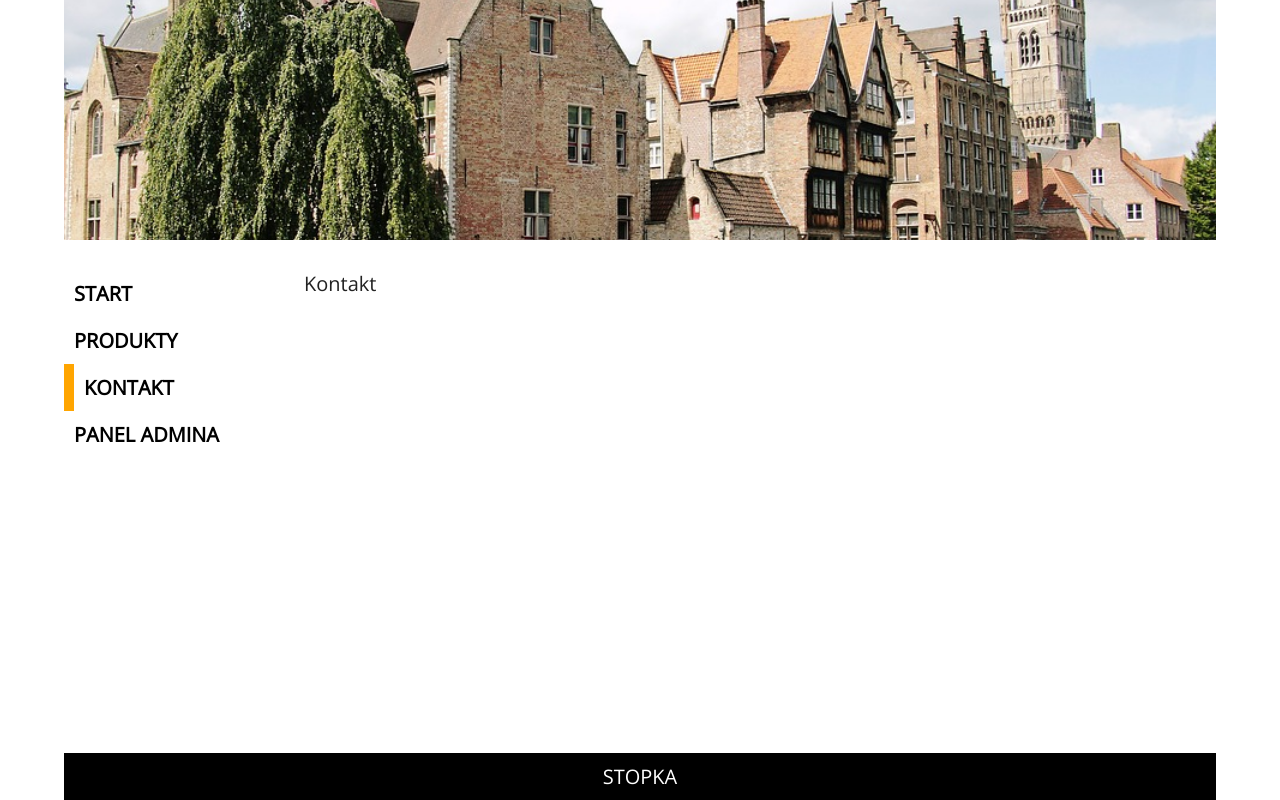
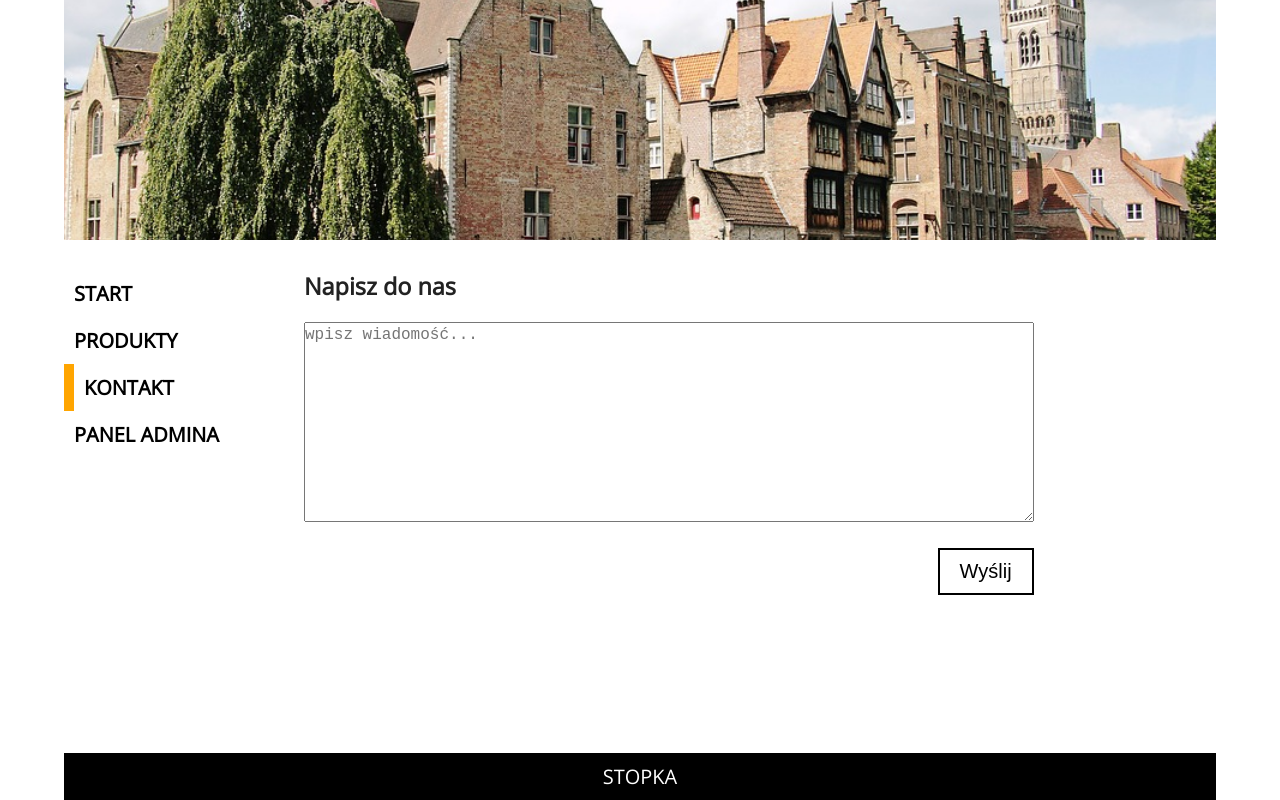
Before and after one commit to Gosvami-Sukadeva/SPA-project-2-React-router, a React (Create React App) app: page /contact in a window 1280 px wide. Built offline with nearby package versions, Linux system fonts and the light colour scheme.

Commit message:
contact and protection from losses data

```diff
--- a/src/pages/ContactPage.js
+++ b/src/pages/ContactPage.js
@@ -1,7 +1,51 @@
 import React from "react";
+import "../styles/ContactPage.css";
+import { Prompt } from "react-router-dom";
 
-const ContactPage = () => {
-  return <div>Kontakt</div>;
-};
+class ContactPage extends React.Component {
+  state = {
+    value: "",
+    isEmpty: true,
+  };
+  handleSubmit = (e) => {
+    e.preventDefault();
+    this.setState({
+      value: "",
+      isEmpty: true,
+    });
+  };
+  handleChange = (e) => {
+    if (e.target.value.length > 0) {
+      this.setState({
+        value: e.target.value,
+        isEmpty: false,
+      });
+    } else {
+      this.setState({
+        value: e.target.value,
+        isEmpty: true,
+      });
+    }
+  };
+  render() {
+    return (
+      <div className="contact">
+        <form onSubmit={this.handleSubmit}>
+          <h3>Napisz do nas</h3>
+          <textarea
+            value={this.state.value}
+            onChange={this.handleChange}
+            placeholder="wpisz wiadomość..."
+          ></textarea>
+          <button>Wyślij</button>
+        </form>
+        <Prompt
+          when={!this.state.isEmpty}
+          message="Masz niewypełniony formularz. Czy na pewno chcesz opuścić stronę"
+        />
+      </div>
+    );
+  }
+}
 
 export default ContactPage;
--- /dev/null
+++ b/src/styles/ContactPage.css
@@ -0,0 +1,21 @@
+.contact textarea {
+  font-size: 16px;
+  width: 80%;
+  min-height: 200px;
+  margin: 20px 0;
+  line-height: 1.6;
+}
+.contact button {
+  display: block;
+  margin: 0 20% 0 auto;
+  border: 2px solid black;
+  background-color: #fff;
+  padding: 10px 20px;
+  cursor: pointer;
+  font-size: 20px;
+  transition: 0.2s;
+}
+.contact button:hover {
+  color: yellow;
+  background-color: #000;
+}
```
